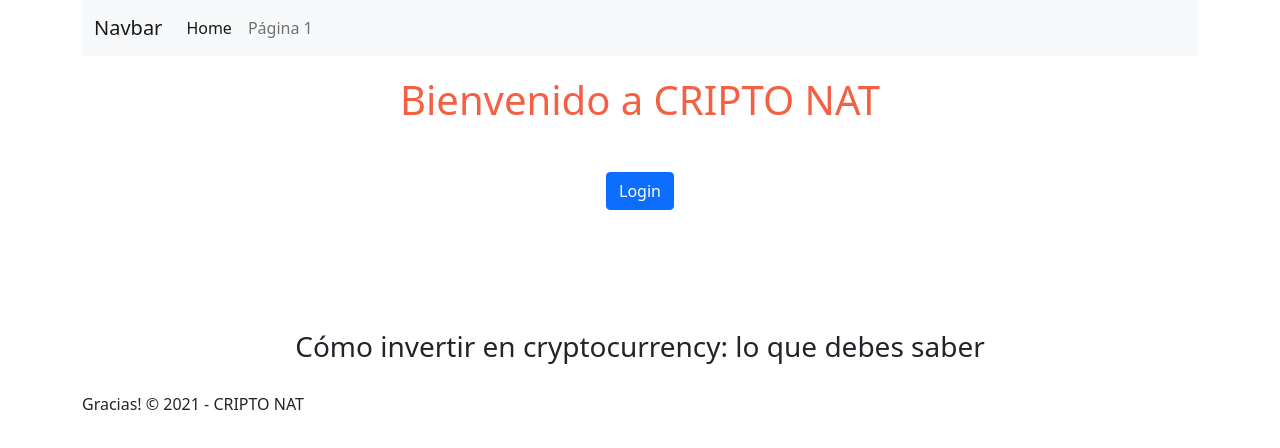
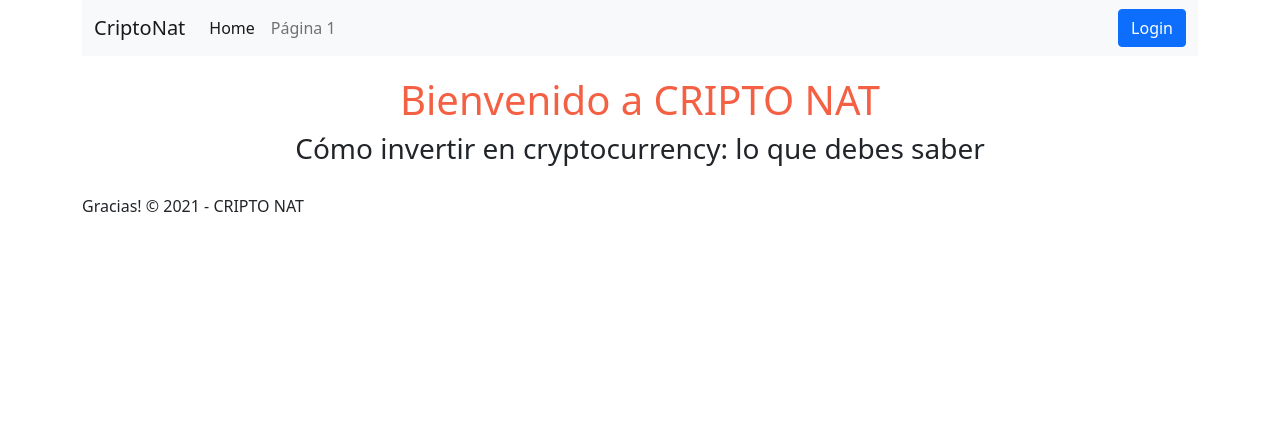
Before and after one commit to nathaliefc1/cryptonat-front-next, a Next.js app: page / in a window 1280 px wide. Shown: the top 448 px of the page. Built offline with nearby package versions, Linux system fonts and the light colour scheme; no server answers.

Commit message:
Componente navbar arreglado

```diff
--- a/components/Menu.tsx
+++ b/components/Menu.tsx
@@ -1,10 +1,14 @@
 import Link from "next/link";
+import { useUser } from '@auth0/nextjs-auth0';
 
-export const Menu = () => (
+
+export const Menu = () => {
+    const { user, error, isLoading } = useUser();
+    return (
         <nav className="navbar navbar-expand-lg navbar-light bg-light">
             <div className="container-fluid">
                 <a className="navbar-brand" href="#">
-                Navbar
+                    CriptoNat
                 </a>
                 <button
                     className="navbar-toggler"
@@ -15,7 +19,7 @@ export const Menu = () => (
                     aria-expanded="false"
                     aria-label="Toggle navigation"
                 >
-                <span className="navbar-toggler-icon"></span>
+                    <span className="navbar-toggler-icon" />
                 </button>
                 <div className="collapse navbar-collapse" id="navbarSupportedContent">
                     <ul className="navbar-nav me-auto mb-2 mb-lg-0">
@@ -32,7 +36,24 @@ export const Menu = () => (
                             </Link>
                         </li>
                     </ul>
+                    <div style={{ display: "flex-end" }}>
+                        {!user && (
+                            <>
+                                <a href="/api/auth/login" className="btn btn-primary">Login</a>
+                            </>
+                        )}
+                    </div>
+                    <div >
+                        {user && (
+                            <>
+                                <img src={user.picture} width="40" className="rounded" />{" "}
+                                <a href="/api/auth/logout" className="btn btn-primary">
+                                    Logout {user.email}</a>
+                            </>
+                        )}
+                    </div>
                 </div>
             </div>
         </nav>
     );
+};
--- a/components/layouts/PrimaryLayout.tsx
+++ b/components/layouts/PrimaryLayout.tsx
@@ -31,22 +31,6 @@ export const PrimaryLayout: React.FC<{ children: React.ReactNode }> = ({ childre
                 <Menu />
                 <div style={{ padding: "20px 0", textAlign: "center" }}>
                     <Title>Bienvenido a CRIPTO NAT </Title>
-                    <div style={{ padding: "40px 0" }}>
-                        {!user && (
-                            <>
-                                <a href="/api/auth/login" className="btn btn-primary">Login</a>
-                            </>
-                        )}
-                    </div>
-                    <div style={{ padding: "40px 0" }}>
-                        {user && (
-                            <>
-                                <img src={user.picture} width="40" className="rounded" />{" "}
-                                <a href="/api/auth/logout" className="btn btn-primary">
-                                    Logout {user.email}</a>
-                            </>
-                        )}
-                    </div>
                     {children}
                 </div>
                 <footer>
```
Lines whose indentation alone changed are shown as unchanged.
